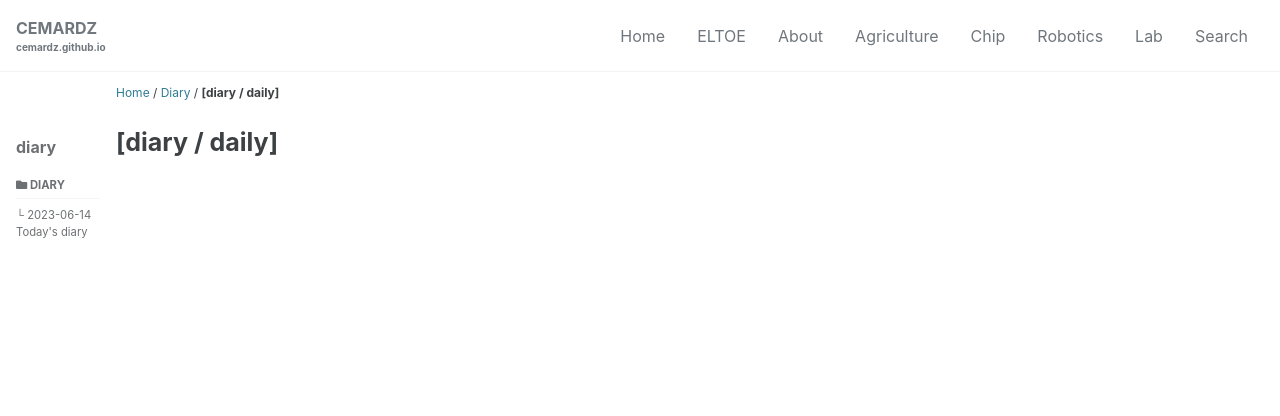
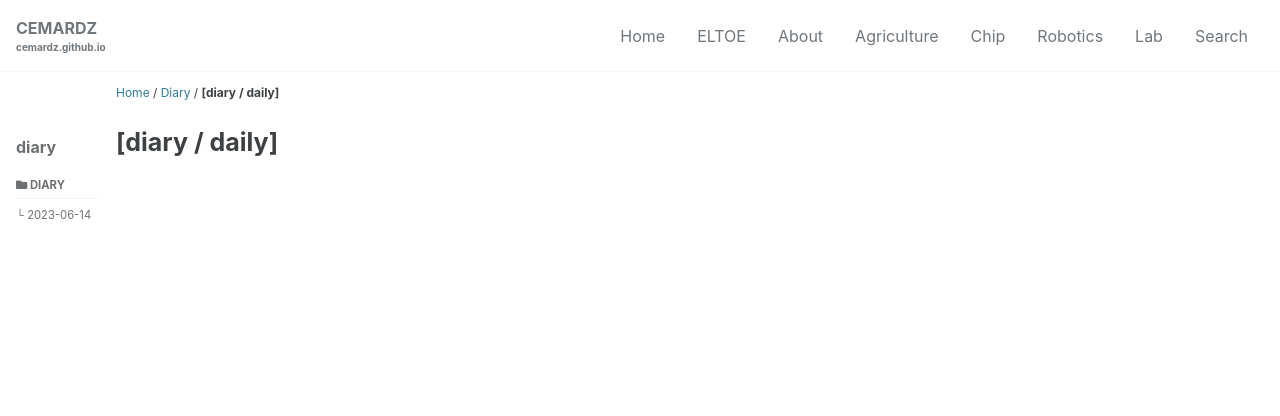
Before and after one commit to cemardz/cemardz.github.io, a Jekyll site: the page built from _pages/diary-daily.md, in a window 1280 px wide. Shown: the top 416 px of the page. Built offline with Jekyll 4.4.1, drawn with Linux system fonts in a browser that asks for light colours; cached includes are drawn as plain includes; some web fonts are replaced.

Commit message:
Update navigation.yml

```diff
--- a/_data/navigation.yml
+++ b/_data/navigation.yml
@@ -103,6 +103,6 @@ sidebar-diary:
     url: /diary/daily/
     classes: wide
     children:
-      - title: "2023-06-14 Today's diary"
-        url: /diary/daily/2023-06-14-Today's-diary/
+      - title: "2023-06-14"
+        url: /diary/daily/2023-06-14/
         classes: wide
```
